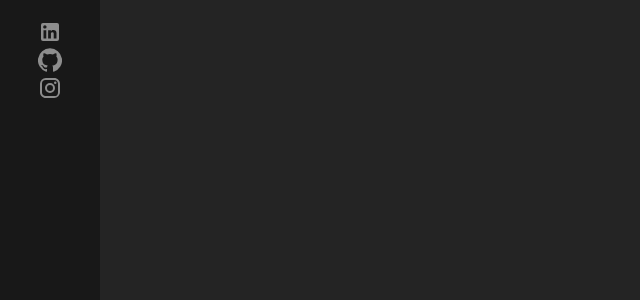
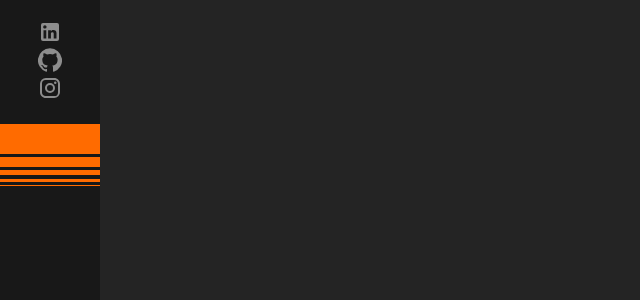
Before and after one commit to JhonatanGAlves/alves-portfolio, a React (Create React App) app: page / in a window 1280 px wide. Shown: the top 300 px of the page, without its empty margins (0-640 px from the left). Built offline with nearby package versions, Linux system fonts and the light colour scheme.

Commit message:
🎨 title: lines section styled

```diff
--- a/src/components/Header/styles.ts
+++ b/src/components/Header/styles.ts
@@ -2,13 +2,12 @@ import styled from "styled-components";
 
 export const Container = styled.header`
   width: 6.25rem;
-  max-width: 6.24rem;
+  max-width: 6.25rem;
   height: 100vh;
 
   display: flex;
   flex-direction: column;
   align-items: center;
-  padding: 1.25rem;
 
   position: fixed;
 
@@ -17,6 +16,7 @@ export const Container = styled.header`
   .social-media {
     display: flex;
     flex-direction: column;
+    padding: 1.25rem 0;
 
     svg {
       font-size: 1.5rem;
@@ -35,4 +35,45 @@ export const Container = styled.header`
     }
 
   }
+
+  .lines {
+    display: grid;
+    grid-template-columns: auto;
+    gap: 0.2rem;
+
+    .line-1-switch {
+      width: 6.25rem;
+      height: 1.875rem;
+
+      background: var(--orange);
+    }
+
+    .line-2 {
+      width: 6.25rem;
+      height: 0.625rem;
+
+      background: var(--orange);
+    }
+
+    .line-3 {
+      width: 6.25rem;
+      height: 0.3125rem;
+
+      background: var(--orange);
+    }
+
+    .line-4 {
+      width: 6.25rem;
+      height: 0.1875rem;
+
+      background: var(--orange);
+    }
+
+    .line-5 {
+      width: 6.25rem;
+      height: 0.0625rem;
+
+      background: var(--orange);
+    }
+  }
 `
```
